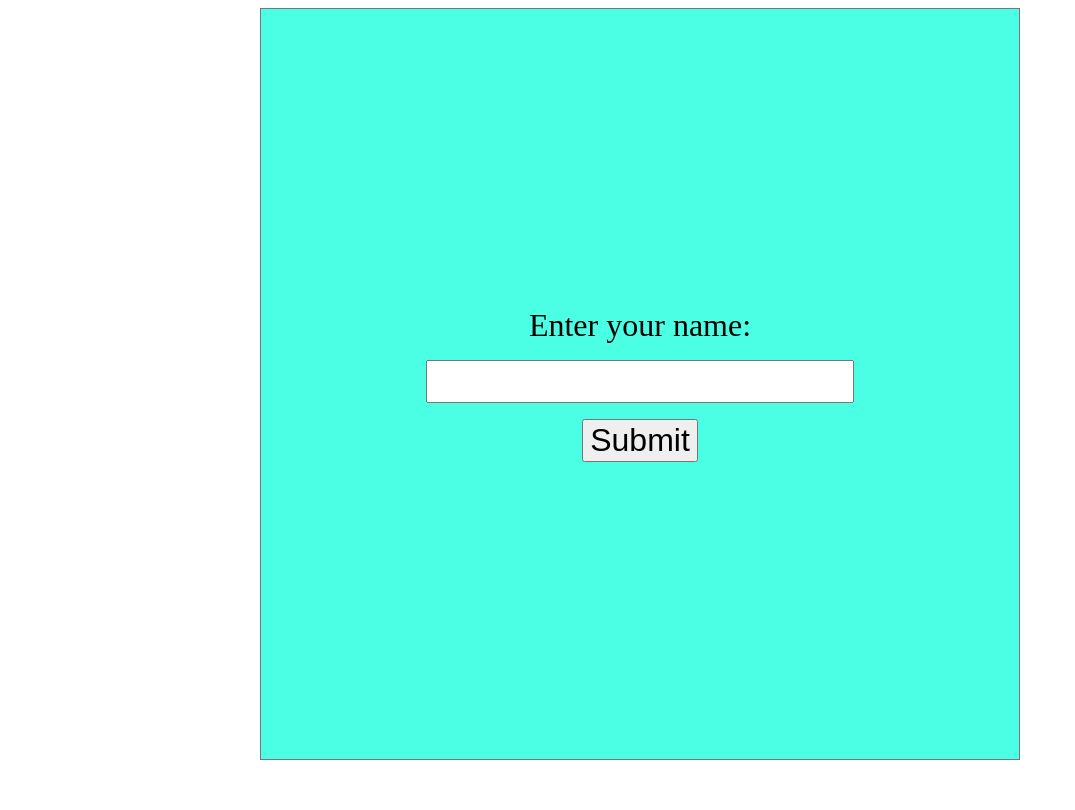
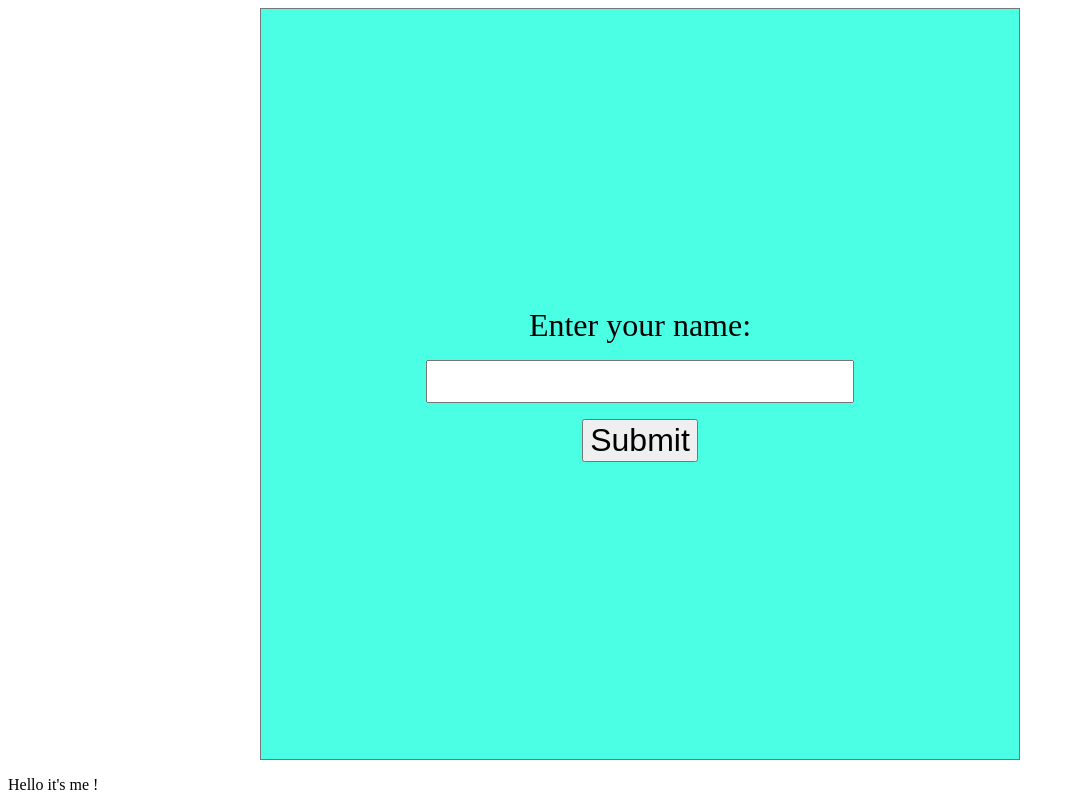
Before and after one commit to mfedkiv/web-socket-lab, a website: page client/index.html in a window 1280 px wide. Shown: the whole page, without its empty margins (0-1075 px from the left). Drawn offline with Linux system fonts and the light colour scheme.

Commit message:
minor update

```diff
--- a/client/index.html
+++ b/client/index.html
@@ -27,6 +27,8 @@
         </div>
     </div>
 
+    <footer><p>Hello it's me !</p></footer>
+
     <script src="chat.js"></script>
 </body>
 </html>
```
